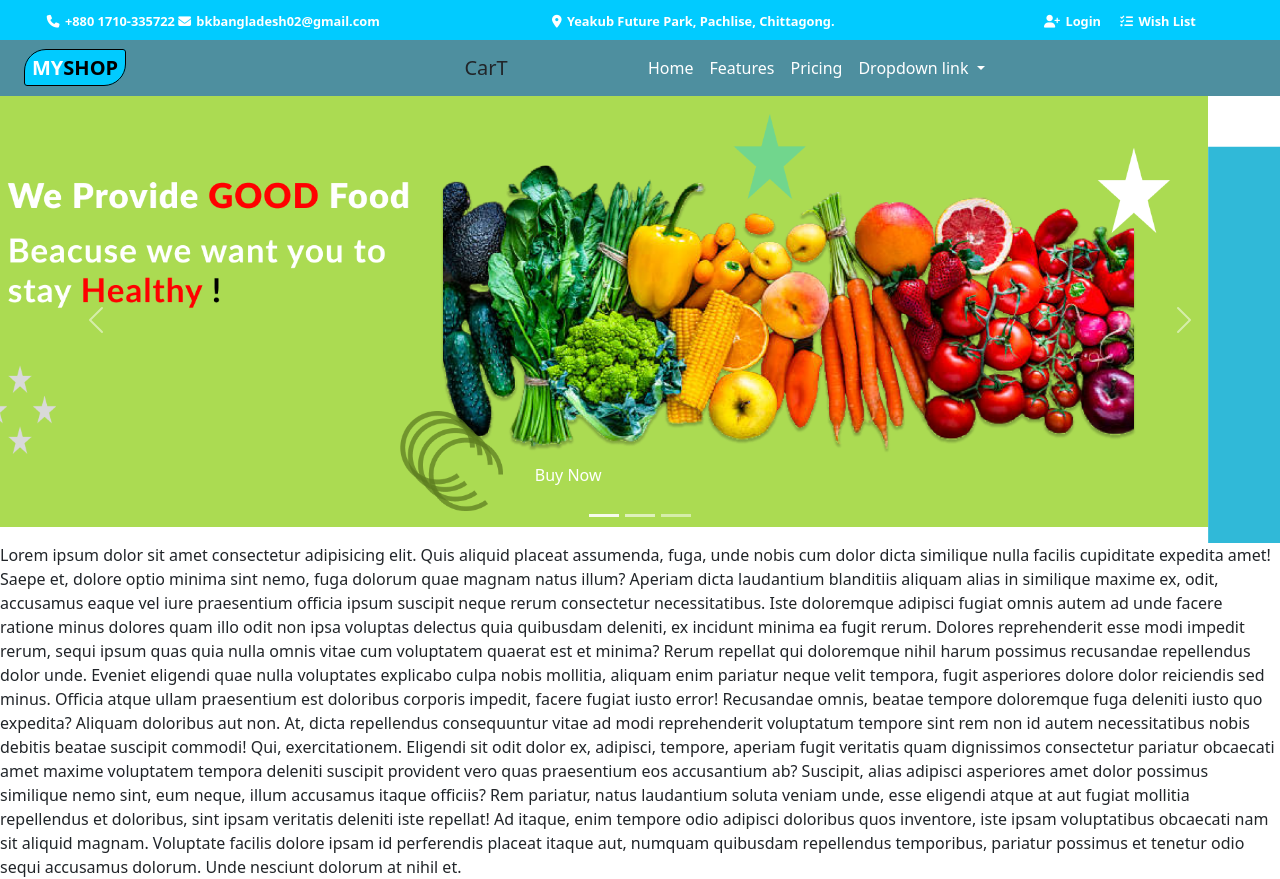
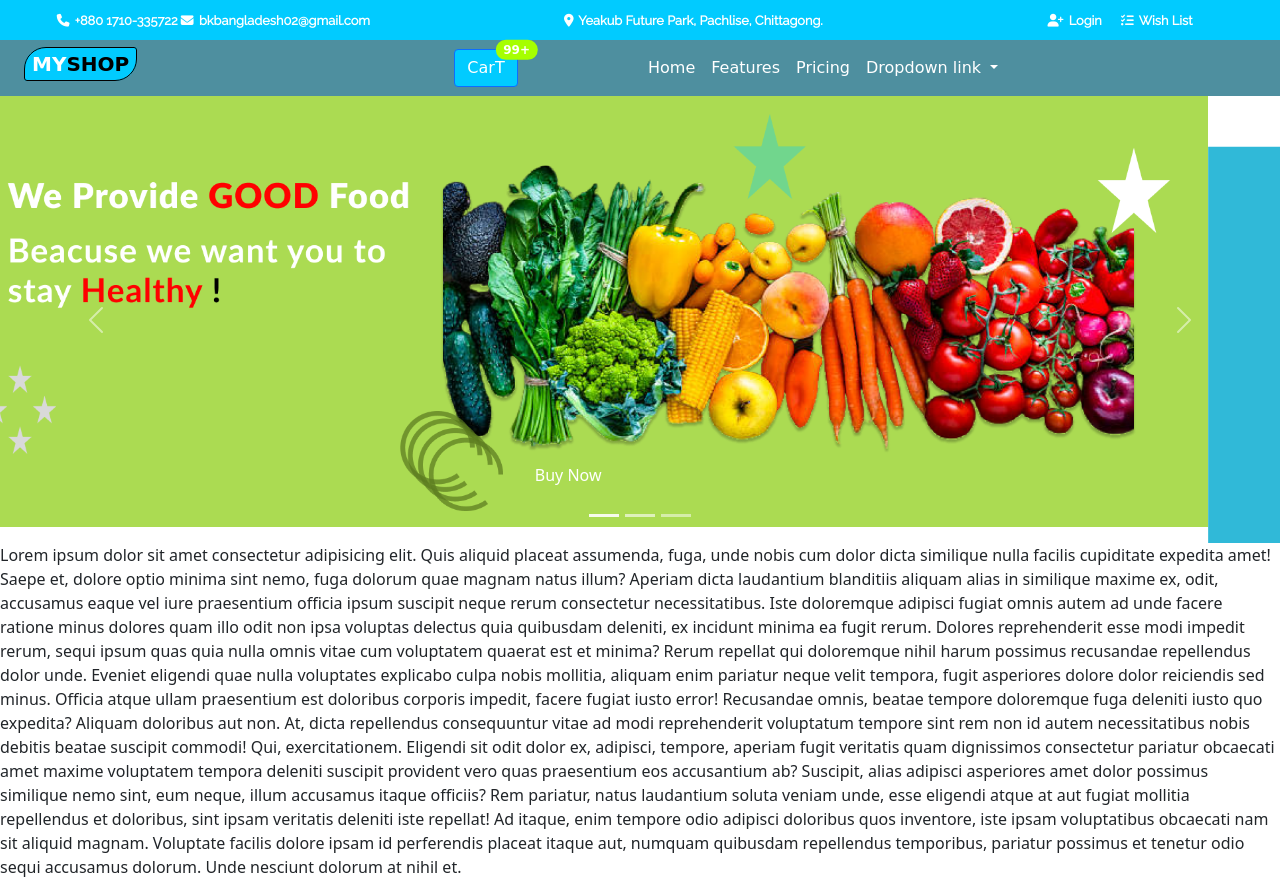
Before and after one commit to Istiak001/college-project, a website: page assets/index.html in a window 1280 px wide. Drawn offline with nearby package versions, Linux system fonts and the light colour scheme; a web font is replaced by a local one.

Commit message:
add icon

```diff
--- a/assets/index.html
+++ b/assets/index.html
@@ -23,7 +23,7 @@
 <body>
     <!-- **** Header Section Start **** -->
    <header>
-       <div class="container-fluid primary-bg">
+       <div class="container-fluid primary-bg font-raleway">
            <div class="caontainer">
                <div class="row d-flex justify-content-center">
                    <div class="d-flex justify-content-center col py-2 col-lg-4 col-md-6 col-12">
@@ -67,7 +67,7 @@
     <!-- **** Header Section End **** -->
 
     <!-- **** Nav Section Start **** -->
-    <nav class="container-fluid navbar navbar-expand-lg navbar-light secondery-bg">
+    <nav class="font-baloo container-fluid navbar navbar-expand-lg navbar-light secondery-bg">
       <div class="container d-flex justify-content-between">
         <div class="col-lg-6 d-flex justify-content-between">
           <div class="col-lg-6 col-md-6 col-6">
@@ -77,7 +77,13 @@
           </div>
           <form action="#"  class="col-lg-6 col-md-6 col-6 d-flex justify-content-center  align-items-center px-3">
             <span class="add-t-cart">
-              CarT
+              <button type="button" class="primary-bg btn btn-primary position-relative">
+                CarT
+                <span class="position-absolute top-0 start-100 translate-middle badge rounded-pill green-bg">
+                  99+
+                  <span class="visually-hidden">unread messages</span>
+                </span>
+              </button>
             </span>
           </form>
         </div>
--- a/css/color.css
+++ b/css/color.css
@@ -8,6 +8,10 @@
 
 .secondery-bg{
     background-color: #4E8F9F;
+}
+
+.green-bg{
+    background-color: #A6FF00;
 }
 
 .secondery-bg-h{
```
